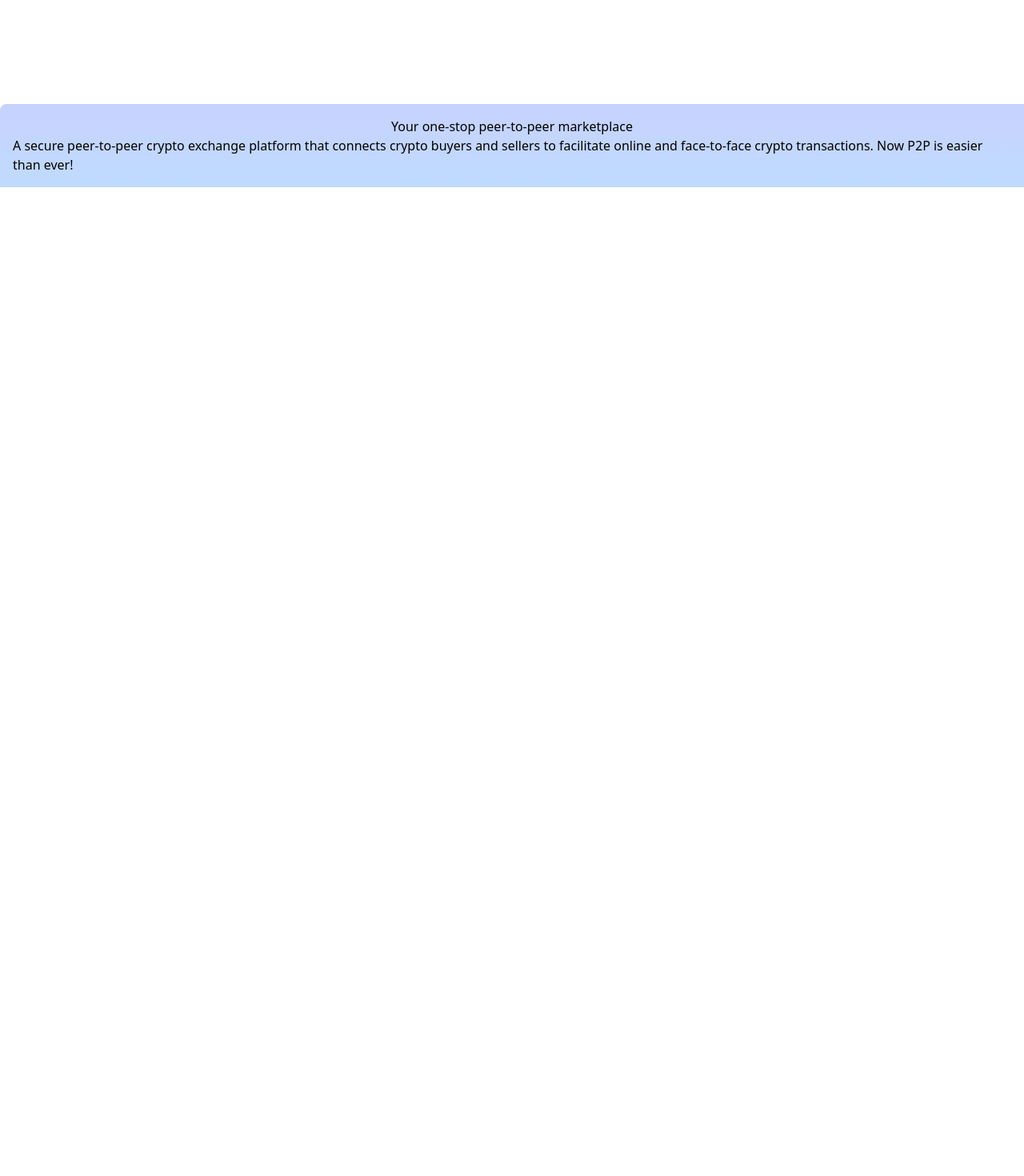
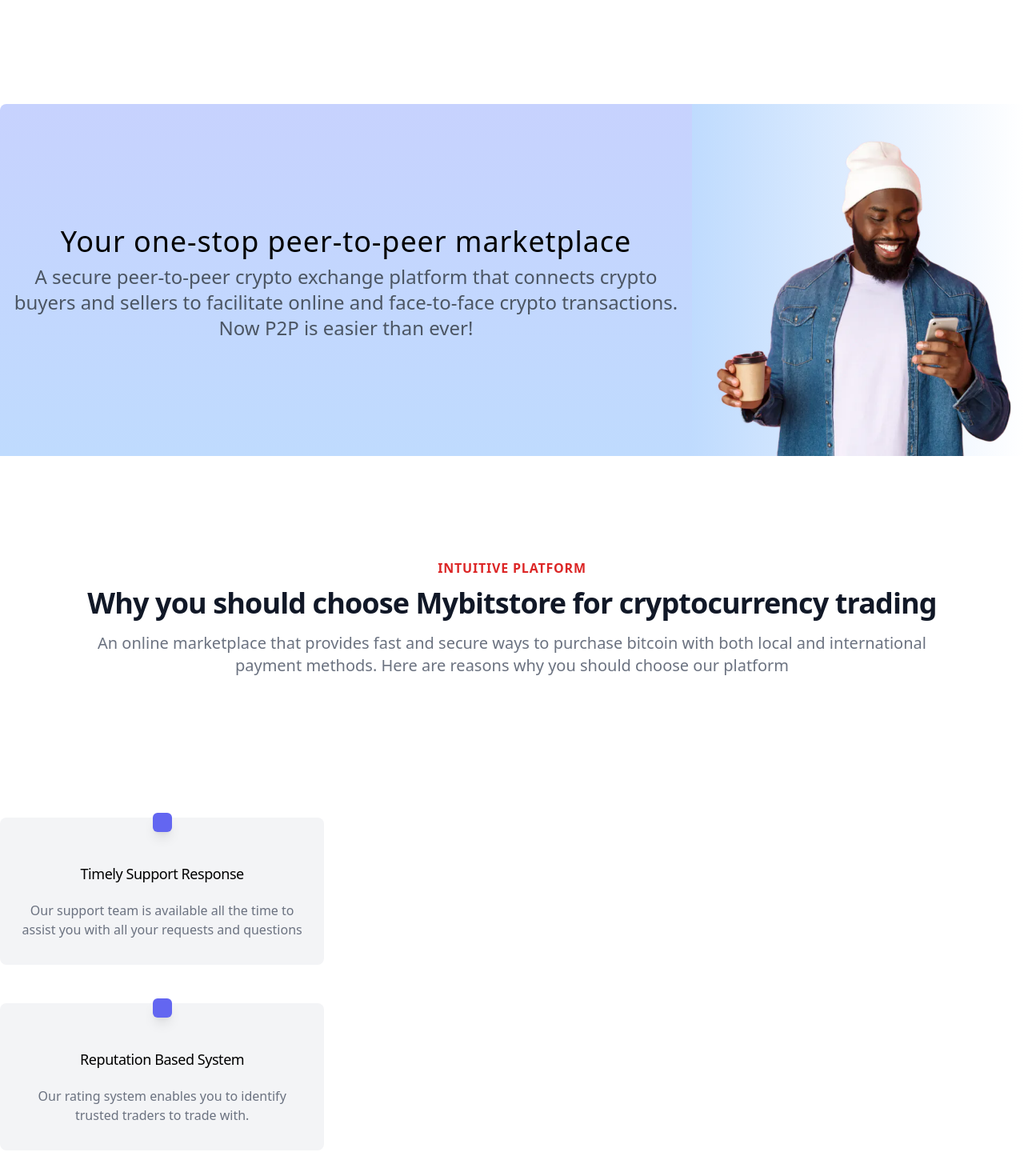
Before and after one commit to gitdela/mybitstore-clone, a React (Create React App) app: page / in a window 1280 px wide. Shown: the part 1580-3050 px from the top of the page at 80% size. Before the commit the page ends 1814 px from the top, so only its background shows below. Built offline with nearby package versions, Linux system fonts and the light colour scheme; no server answers.

Commit message:
Add Hero section

```diff
--- a/src/Components/Hero.jsx
+++ b/src/Components/Hero.jsx
@@ -1,14 +1,106 @@
 import React from 'react';
+import { IoIosTimer } from 'react-icons/io';
+import { AiOutlineStar, AiFillLock } from 'react-icons/ai';
+import { BsGraphUp, BsFillWalletFill, BsWallet } from 'react-icons/bs';
+import man from '../Assets/man.webp';
 
 const Hero = () => {
+  const whys = [
+    {
+      id: 1,
+      ikon: IoIosTimer,
+      head: 'Timely Support Response',
+      para: 'Our support team is available all the time to assist you with all your requests and questions',
+    },
+    {
+      id: 2,
+      ikon: AiOutlineStar,
+      head: 'Reputation Based System',
+      para: 'Our rating system enables you to identify trusted traders to trade with.',
+    },
+    {
+      id: 3,
+      ikon: BsGraphUp,
+      head: 'Competitive Low Fees',
+      para: 'Start trading on Mybitstore and enjoy lower fees aon all your trades',
+    },
+    {
+      id: 4,
+      ikon: AiFillLock,
+      head: 'Secured Escrow Wallet',
+      para: 'You can trade securely via P2P thanks to our reliable escrow service. If necessary, we offer excellent mediators to quickly resolve conflicts.',
+    },
+    {
+      id: 5,
+      ikon: BsWallet,
+      head: 'Simple and Instant Withdrawals',
+      para: 'Enjoy easy and instant withdrawals from Mybitstore wallet to other external wallets.',
+    },
+    {
+      id: 6,
+      ikon: BsFillWalletFill,
+      head: 'Get Free Wallet',
+      para: 'Get a free bitcoin wallet with Mybitstore and enjoy your cryptocurrency experience.',
+    },
+  ];
+
   return (
-    <section className='w-full bg-gradient-to-b from-indigo-200 to-blue-200 flex flex-col items-center rounded-tl-lg justify-center p-4'>
-      <h1>Your one-stop peer-to-peer marketplace</h1>
-      <p>
-        A secure peer-to-peer crypto exchange platform that connects crypto
-        buyers and sellers to facilitate online and face-to-face crypto
-        transactions. Now P2P is easier than ever!
-      </p>
+    <section>
+      <div className='flex flex-col md:flex-row'>
+        <div className='w-full bg-gradient-to-b from-indigo-200 to-blue-200 flex flex-col items-center rounded-tl-lg justify-center p-4'>
+          <h1 className='text-2xl font-normal text-center my-2 tracking-wide md:text-4xl'>
+            Your one-stop peer-to-peer marketplace
+          </h1>
+          <p className='text-lg text-center text-gray-600 md:text-2xl '>
+            A secure peer-to-peer crypto exchange platform that connects crypto
+            buyers and sellers to facilitate online and face-to-face crypto
+            transactions. Now P2P is easier than ever!
+          </p>
+        </div>
+        <div className='px-4 bg-gradient-to-b md:bg-gradient-to-r rounded-br-lg md:rounded-r-lg from-blue-200 to-white'>
+          <img src={man} alt='' />
+        </div>
+      </div>
+      <div className='relative bg-white   py-16 sm:py-24 lg:py-32'>
+        <div className='mx-auto max-w-md px-4 text-center sm:max-w-3xl sm:px-6 lg:px-8 lg:max-w-5xl xl:max-w-6xl '>
+          <div>
+            <h2 className='text-base font-semibold tracking-wider text-red-600 uppercase'>
+              intuitive platform
+            </h2>
+            <p className='text-3xl font-extrabold mt-3 text-gray-900  tracking-tight sm:text-4xl'>
+              Why you should choose Mybitstore for cryptocurrency trading
+            </p>
+            <p className=' text-xl mt-4 mx-auto text-gray-500'>
+              An online marketplace that provides fast and secure ways to
+              purchase bitcoin with both local and international payment
+              methods. Here are reasons why you should choose our platform
+            </p>
+          </div>
+        </div>
+      </div>
+      {whys.map(({ ikon, head, para }) => (
+        <div>
+          <div className='mt-12 text-center'>
+            <div className='grid grid-cols-1 gap-8 sm:grid-cols-2 lg:grid-cols-3'>
+              <div className='pt-6'>
+                <div className='bg-gray-100 rounded-lg px-6 pb-8'>
+                  <div className='-mt-6'>
+                    <div>
+                      <span className='inline-flex items-center -mt-8 justify-center p-3 bg-indigo-500 rounded-md shadow-lg'>
+                        {ikon}
+                      </span>
+                    </div>
+                    <h3 className='mt-8 text-lg font-medium tracking-tight'>
+                      <a href='#'>{head}</a>
+                    </h3>
+                    <p className='mt-5 text-base text-gray-500'>{para}</p>
+                  </div>
+                </div>
+              </div>
+            </div>
+          </div>
+        </div>
+      ))}
     </section>
   );
 };
```
